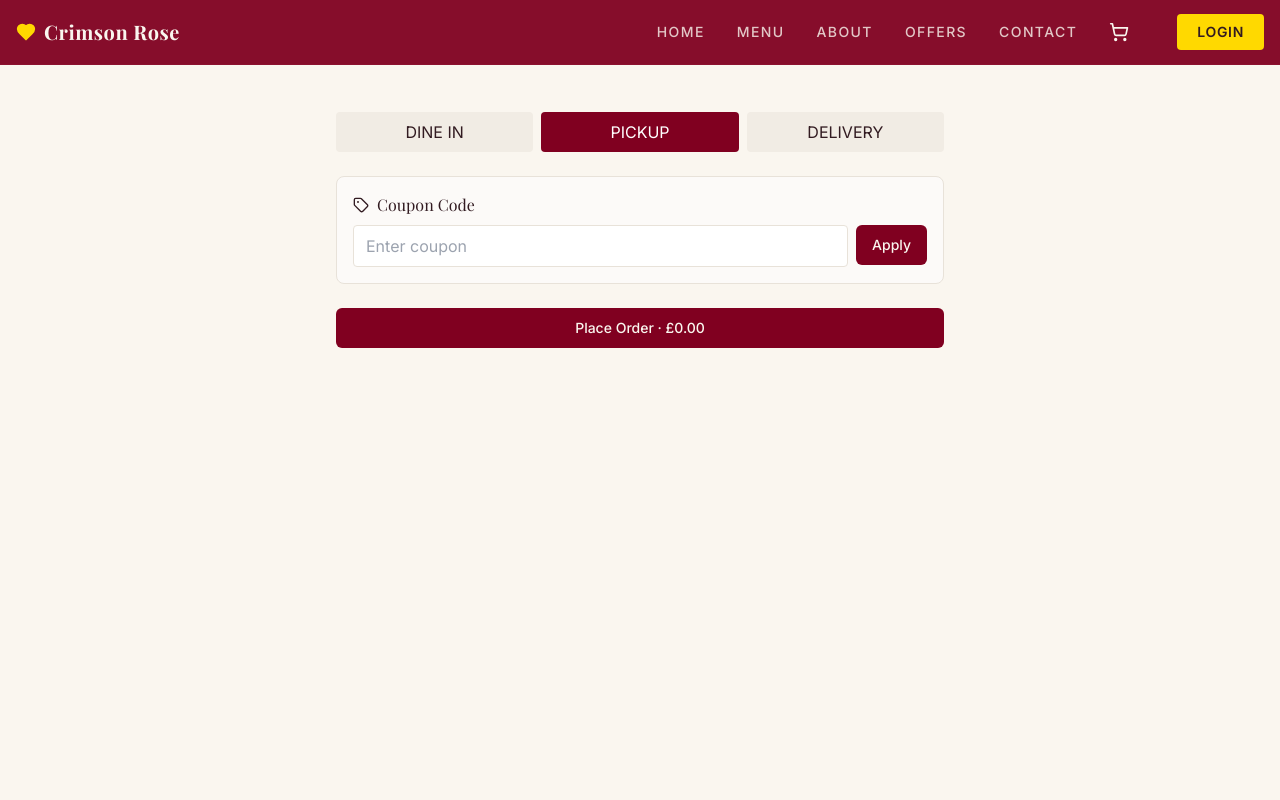
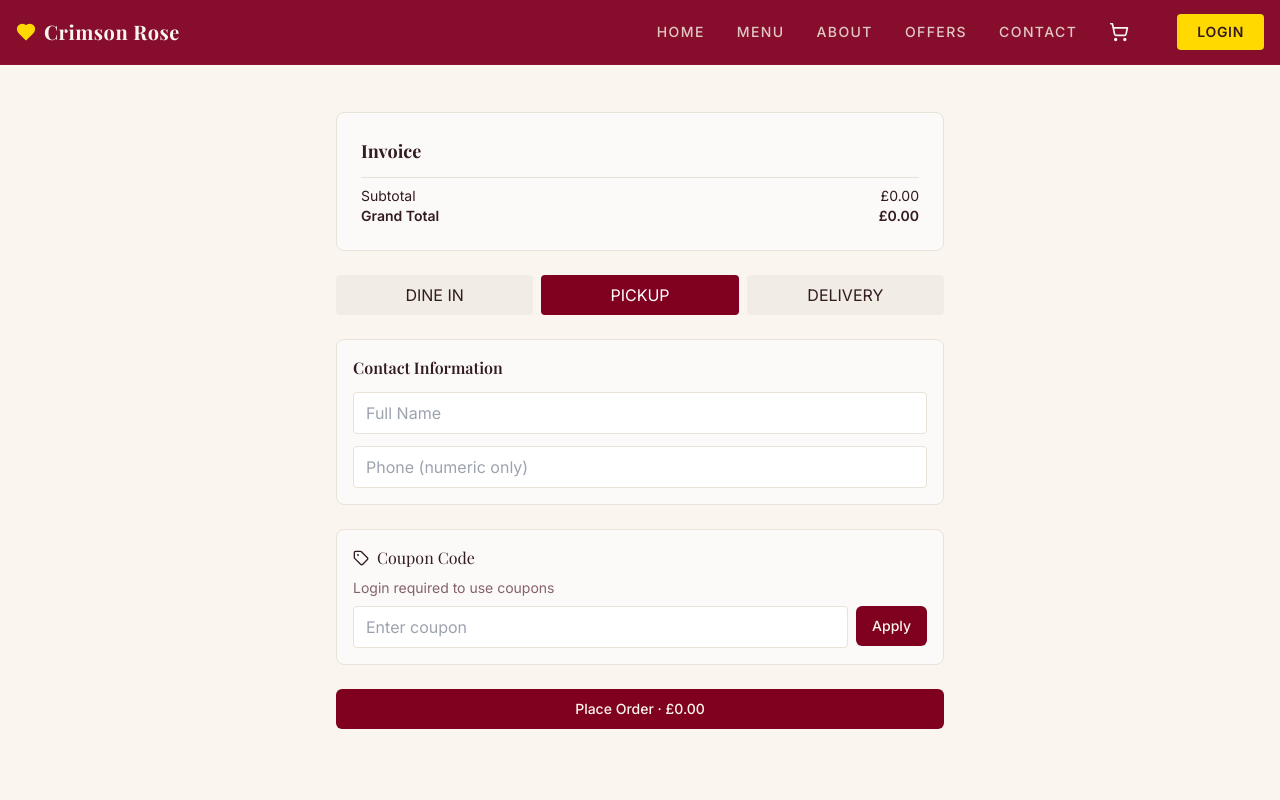
Before and after one commit to Sunder-Chauhan/Cafe-DEMO, a React (Vite) app: page /checkout in a window 1280 px wide. Both pictures are taken after a click on the button "PICKUP". Shown: the top 800 px of the page. Built offline with nearby package versions, Linux system fonts and the light colour scheme; the HTML template or start-up script is replaced by a standard one; a web font is replaced by a local one.

Commit message:
Update CheckoutPage.tsx

```diff
--- a/src/pages/CheckoutPage.tsx
+++ b/src/pages/CheckoutPage.tsx
@@ -36,16 +36,17 @@ export default function CheckoutPage() {
   const validate = (): string | null => {
     if (items.length === 0) return "Your cart is empty.";
 
-    if (orderType === "pickup" || orderType === "delivery") {
-      if (!user) return "Login required for pickup or delivery.";
-    }
-
     if (orderType === "dine_in" && !tableNumber.trim())
       return "Table number is required.";
 
-    if (orderType === "delivery") {
-      if (!customerAddress.trim()) return "Full delivery address required.";
+    if (orderType === "pickup" || orderType === "delivery") {
+      if (!user) return "Login required for pickup or delivery.";
+      if (!customerName.trim()) return "Full name is required.";
+      if (!customerPhone.trim()) return "Phone number is required.";
     }
+
+    if (orderType === "delivery" && !customerAddress.trim())
+      return "Full delivery address is required.";
 
     return null;
   };
@@ -80,7 +81,7 @@ export default function CheckoutPage() {
       return;
     }
 
-    // Check per-user usage limit
+    // per-user usage limit check
     const { data: usage } = await supabase
       .from("coupon_usages")
       .select("used_count")
@@ -130,8 +131,8 @@ export default function CheckoutPage() {
         .from("orders")
         .insert({
           customer_id: user?.id ?? null,
-          customer_name: user?.user_metadata?.full_name ?? customerName ?? null,
-          customer_phone: user?.user_metadata?.phone ?? customerPhone ?? null,
+          customer_name: customerName,
+          customer_phone: customerPhone,
           customer_address: orderType === "delivery" ? customerAddress : null,
           order_type: orderType,
           table_number: orderType === "dine_in" ? parseInt(tableNumber) : null,
@@ -161,7 +162,7 @@ export default function CheckoutPage() {
 
       await supabase.from("order_items").insert(orderItems);
 
-      // Increment coupon usage AFTER successful order
+      // increment coupon usage
       if (couponCode && user) {
         const { data: coupon } = await supabase
           .from("coupons")
@@ -180,6 +181,7 @@ export default function CheckoutPage() {
       clearCart();
       setSuccess(true);
       toast({ title: "Order placed successfully" });
+
     } catch (e: any) {
       toast({
         title: "Order failed",
@@ -191,7 +193,7 @@ export default function CheckoutPage() {
     setLoading(false);
   };
 
-  // ================= SUCCESS SCREEN =================
+  // ================= SUCCESS =================
 
   if (success) {
     return (
@@ -213,6 +215,30 @@ export default function CheckoutPage() {
     <div className="min-h-screen bg-background py-12">
       <div className="container mx-auto max-w-2xl space-y-6">
 
+        {/* ORDER SUMMARY */}
+        <div className="bg-card p-6 border rounded-lg space-y-3">
+          <h2 className="font-bold text-lg">Invoice</h2>
+          {items.map((item) => (
+            <div key={item.id} className="flex justify-between text-sm">
+              <span>{item.name} × {item.quantity}</span>
+              <span>£{(item.price * item.quantity).toFixed(2)}</span>
+            </div>
+          ))}
+          <div className="border-t pt-2 text-sm">
+            <div className="flex justify-between"><span>Subtotal</span><span>£{subtotal.toFixed(2)}</span></div>
+            {discount > 0 && (
+              <div className="flex justify-between text-green-600">
+                <span>Discount ({couponCode})</span>
+                <span>-£{discount.toFixed(2)}</span>
+              </div>
+            )}
+            <div className="flex justify-between font-bold">
+              <span>Grand Total</span>
+              <span>£{grandTotal.toFixed(2)}</span>
+            </div>
+          </div>
+        </div>
+
         {/* ORDER TYPE */}
         <div className="flex gap-2">
           {["dine_in", "pickup", "delivery"].map((type) => (
@@ -228,7 +254,7 @@ export default function CheckoutPage() {
           ))}
         </div>
 
-        {/* TABLE NUMBER */}
+        {/* TABLE */}
         {orderType === "dine_in" && (
           <input
             type="number"
@@ -239,10 +265,33 @@ export default function CheckoutPage() {
           />
         )}
 
+        {/* CONTACT SECTION */}
+        {(orderType === "pickup" || orderType === "delivery") && (
+          <div className="bg-card p-4 border rounded-lg space-y-3">
+            <h3 className="font-semibold">Contact Information</h3>
+            <input
+              type="text"
+              placeholder="Full Name"
+              value={customerName}
+              onChange={(e) => setCustomerName(e.target.value)}
+              className="w-full px-3 py-2 border rounded"
+            />
+            <input
+              type="tel"
+              placeholder="Phone (numeric only)"
+              value={customerPhone}
+              onChange={(e) =>
+                setCustomerPhone(e.target.value.replace(/[^0-9]/g, ""))
+              }
+              className="w-full px-3 py-2 border rounded"
+            />
+          </div>
+        )}
+
         {/* DELIVERY ADDRESS */}
         {orderType === "delivery" && (
           <textarea
-            placeholder="Full Delivery Address"
+            placeholder="Full Address"
             value={customerAddress}
             onChange={(e) => setCustomerAddress(e.target.value)}
             className="w-full px-3 py-2 border rounded resize-none"
@@ -250,11 +299,17 @@ export default function CheckoutPage() {
           />
         )}
 
-        {/* COUPON SECTION */}
+        {/* COUPON */}
         <div className="bg-card p-4 border rounded-lg">
           <h3 className="flex items-center gap-2 mb-2">
             <Tag className="w-4 h-4" /> Coupon Code
           </h3>
+
+          {!user && (
+            <p className="text-sm text-muted-foreground mb-2">
+              Login required to use coupons
+            </p>
+          )}
 
           {couponCode ? (
             <div className="flex justify-between items-center">
@@ -278,7 +333,6 @@ export default function CheckoutPage() {
           )}
         </div>
 
-        {/* PLACE ORDER */}
         <Button onClick={handlePlaceOrder} disabled={loading} className="w-full py-4">
           {loading ? "Placing Order..." : `Place Order · £${grandTotal.toFixed(2)}`}
         </Button>
```
